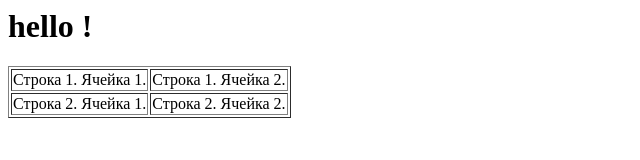
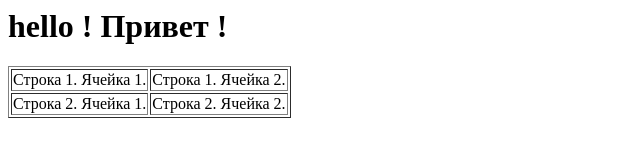
Before and after one commit to eu1bc/my_test, a plain HTML site: page index.html in a window 1280 px wide. Shown: the whole page, without its empty margins (0-640 px from the left). Drawn offline with Linux system fonts and the light colour scheme.

Commit message:
Добавили "Привет !"

```diff
--- a/index.html
+++ b/index.html
@@ -1,5 +1,6 @@
 <p align="right">
-    <H1> hello ! </H1>
+    <H1> hello ! Привет ! </H1>
+
     <link rel="stylesheet" href="style.css">
 	<script>
 		alert ('ku-ku' + ' = ' + (145 + 7))
```
